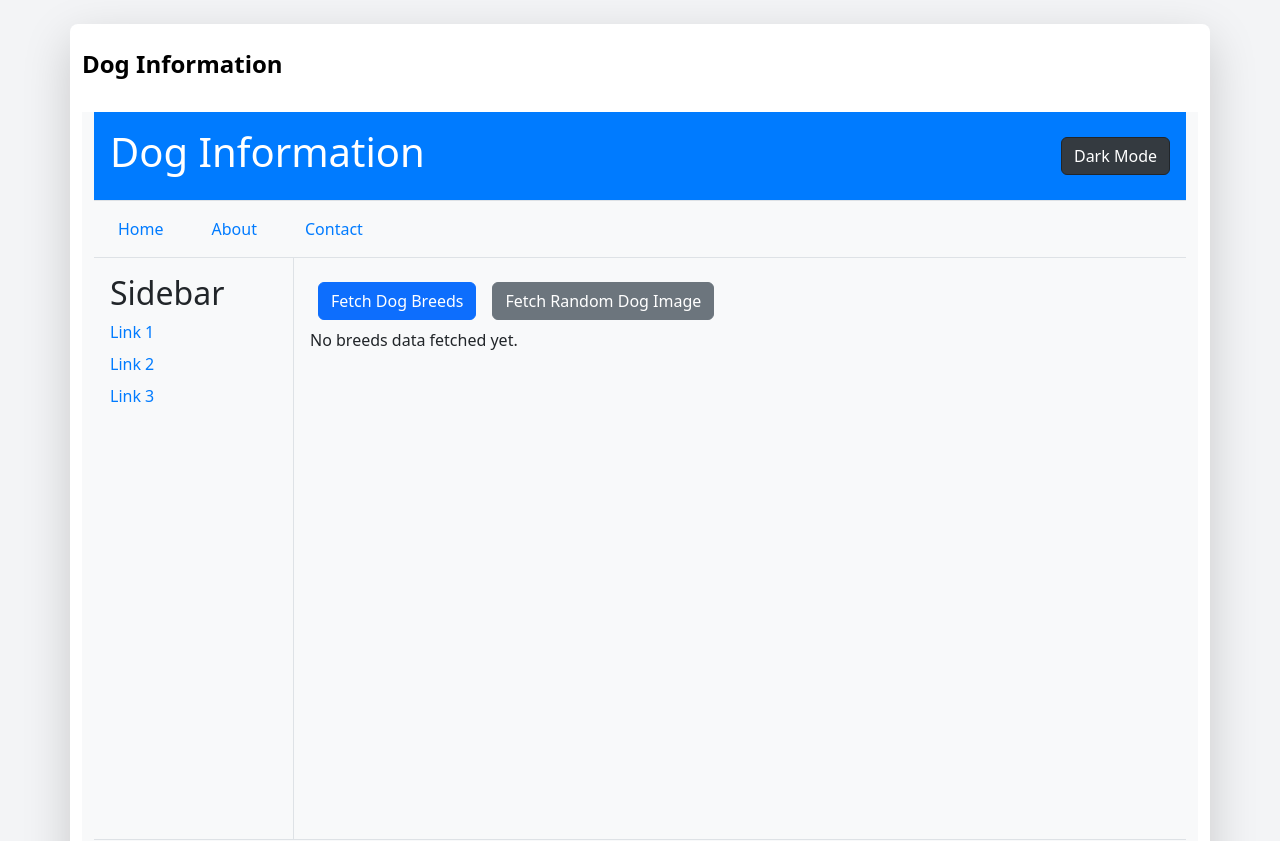
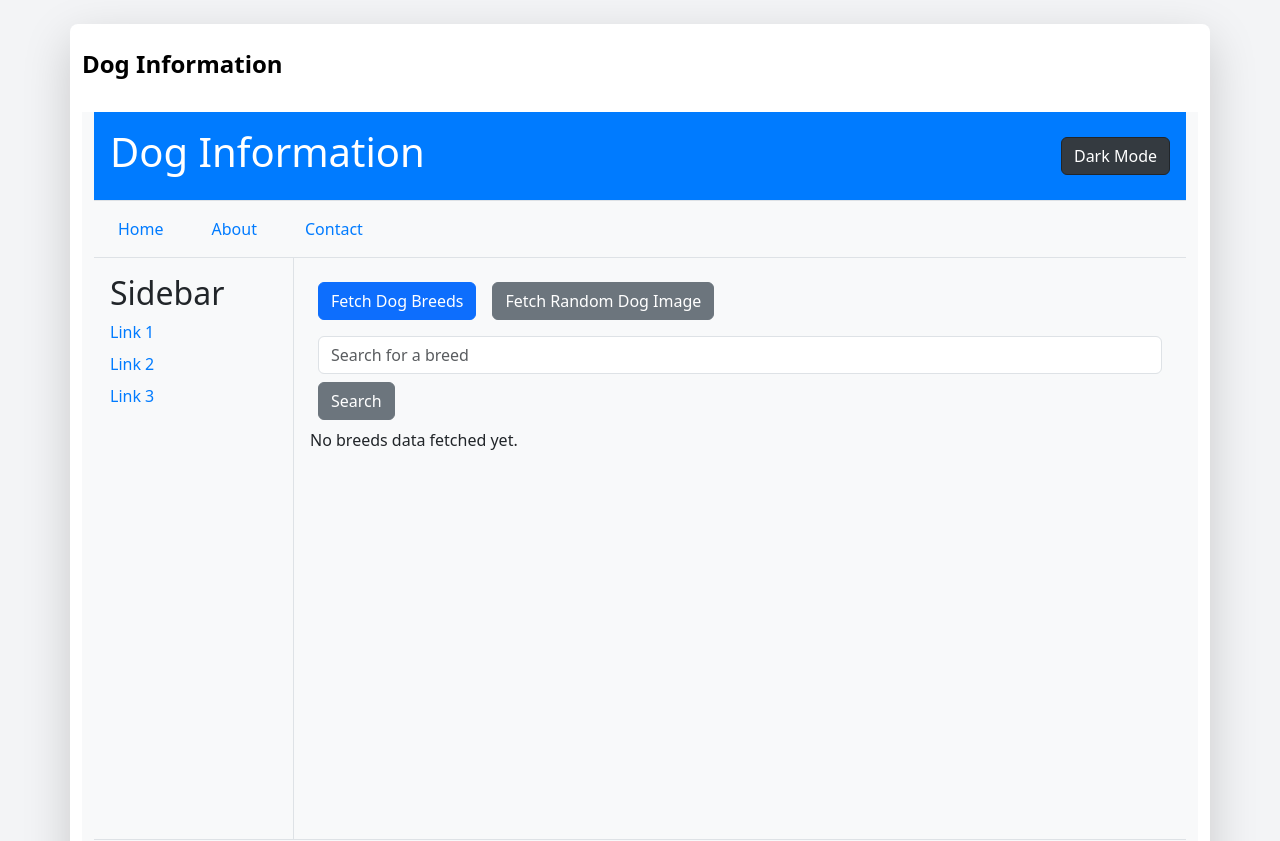
Before and after one commit to manminder11/Dogsdata-final-project-, a Next.js app: page / in a window 1280 px wide. Shown: the top 841 px of the page. Built offline with nearby package versions, Linux system fonts and the light colour scheme.

Commit message:
advance and advanccceee

```diff
--- a/app/Dogsinfo/DogInfo.js
+++ b/app/Dogsinfo/DogInfo.js
@@ -6,6 +6,7 @@ import Image from "next/image";
 const DogInfo = () => {
   const [dogBreeds, setDogBreeds] = useState(null);
   const [dogImages, setDogImages] = useState([]);
+  const [searchTerm, setSearchTerm] = useState("");
   const [error, setError] = useState(null);
 
   const fetchDogBreeds = () => {
@@ -27,7 +28,7 @@ const DogInfo = () => {
   };
 
   const fetchDogImages = (breed) => {
-    fetch(`https://dog.ceo/api/breed/${breed}/images`)
+    fetch(`https://dog.ceo/api/breed/${breed}/images/random`)
       .then((response) => {
         if (!response.ok) {
           throw new Error("Network response was not ok");
@@ -36,7 +37,7 @@ const DogInfo = () => {
       })
       .then((data) => {
         console.log("Fetched dog images:", data.message);
-        setDogImages(data.message);
+        setDogImages([data.message]);
       })
       .catch((error) => {
         console.error("Error fetching dog images:", error);
@@ -62,6 +63,13 @@ const DogInfo = () => {
       });
   };
 
+  const handleSearch = (e) => {
+    e.preventDefault();
+    if (searchTerm) {
+      fetchDogImages(searchTerm.toLowerCase());
+    }
+  };
+
   return (
     <div>
       <button className="btn btn-primary m-2" onClick={fetchDogBreeds}>
@@ -70,6 +78,18 @@ const DogInfo = () => {
       <button className="btn btn-secondary m-2" onClick={fetchRandomDogImage}>
         Fetch Random Dog Image
       </button>
+      <form onSubmit={handleSearch} className="m-2">
+        <input
+          type="text"
+          placeholder="Search for a breed"
+          value={searchTerm}
+          onChange={(e) => setSearchTerm(e.target.value)}
+          className="form-control"
+        />
+        <button type="submit" className="btn btn-secondary mt-2">
+          Search
+        </button>
+      </form>
       {error && <p>Error fetching dog info: {error}</p>}
       {dogBreeds ? (
         <div>
```
